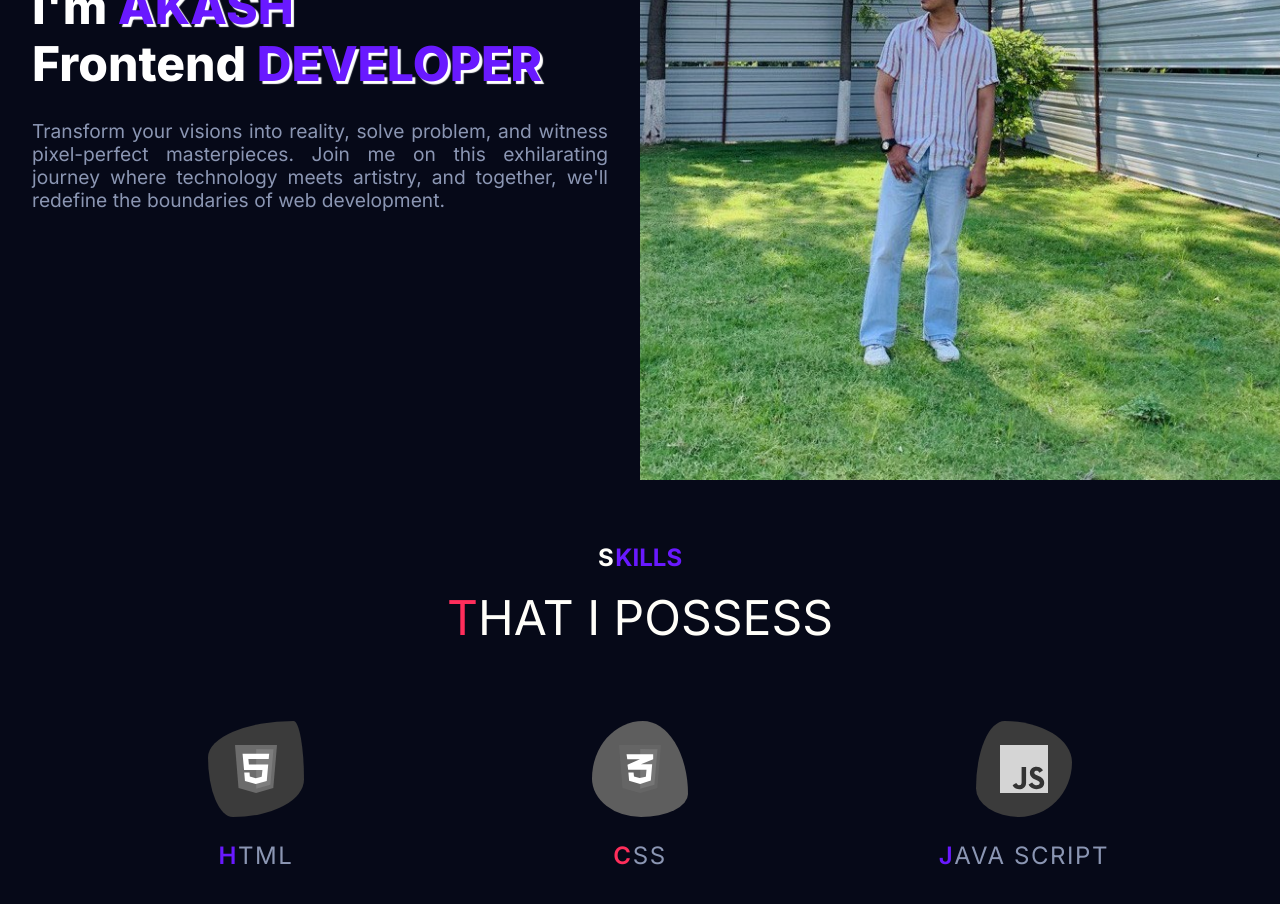
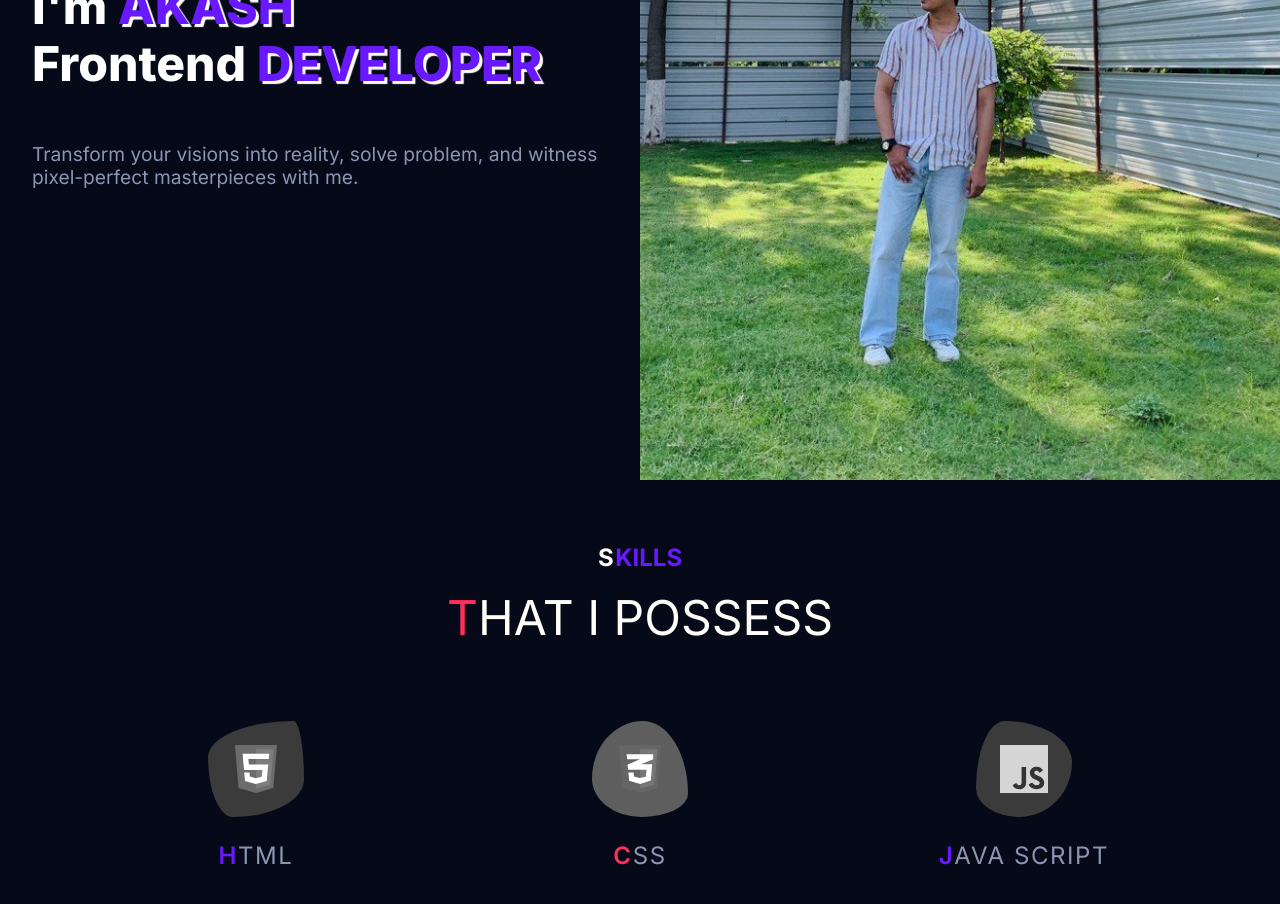
Before and after one commit to Akash-cloud001/sky-Folio, a React (Vite) app: page / in a window 1280 px wide. Shown: the part 1120-2024 px from the top of the page. Built offline with nearby package versions, Linux system fonts and the light colour scheme.

Commit message:
v2withLoader

```diff
--- a/src/components/Aboutme/Aboutme.jsx
+++ b/src/components/Aboutme/Aboutme.jsx
@@ -27,7 +27,7 @@ const Aboutme = () => {
                     Frontend <span>Developer</span>
             </p>
             <p className={styles.meintro}>
-            Transform your visions into reality, solve problem, and witness pixel-perfect masterpieces. Join me on this exhilarating journey where technology meets artistry, and together, we'll redefine the boundaries of web development.
+            Transform your visions into reality, solve problem, and witness pixel-perfect masterpieces with me.
             </p>
         </aside>
         <aside className={styles.aboutImg}>
--- a/src/components/Aboutme/Aboutme.module.css
+++ b/src/components/Aboutme/Aboutme.module.css
@@ -52,7 +52,6 @@
     font-family: var(--ff-inter);
     color: var(--c-light-oxford);
     align-items: baseline;
-    text-align: justify;
     font-size: 1.2rem;
     z-index: 10;
 }
```
